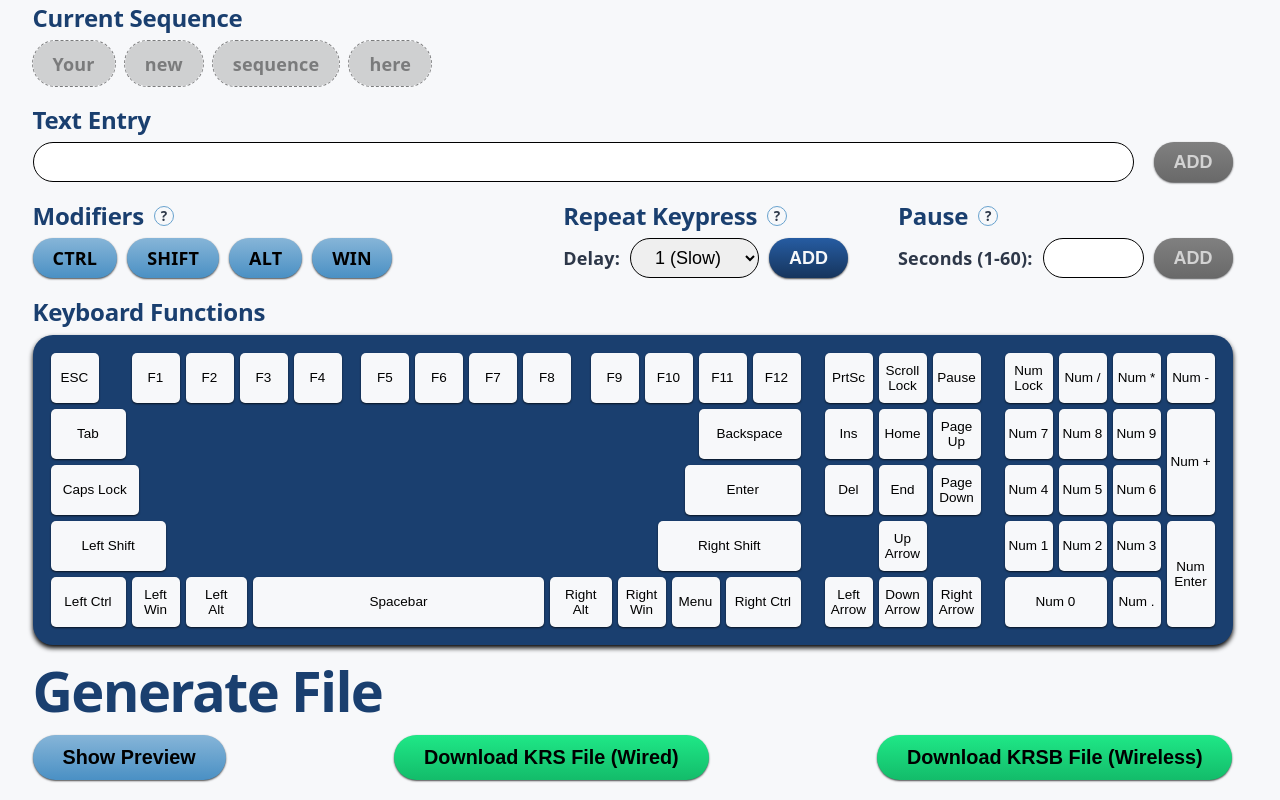
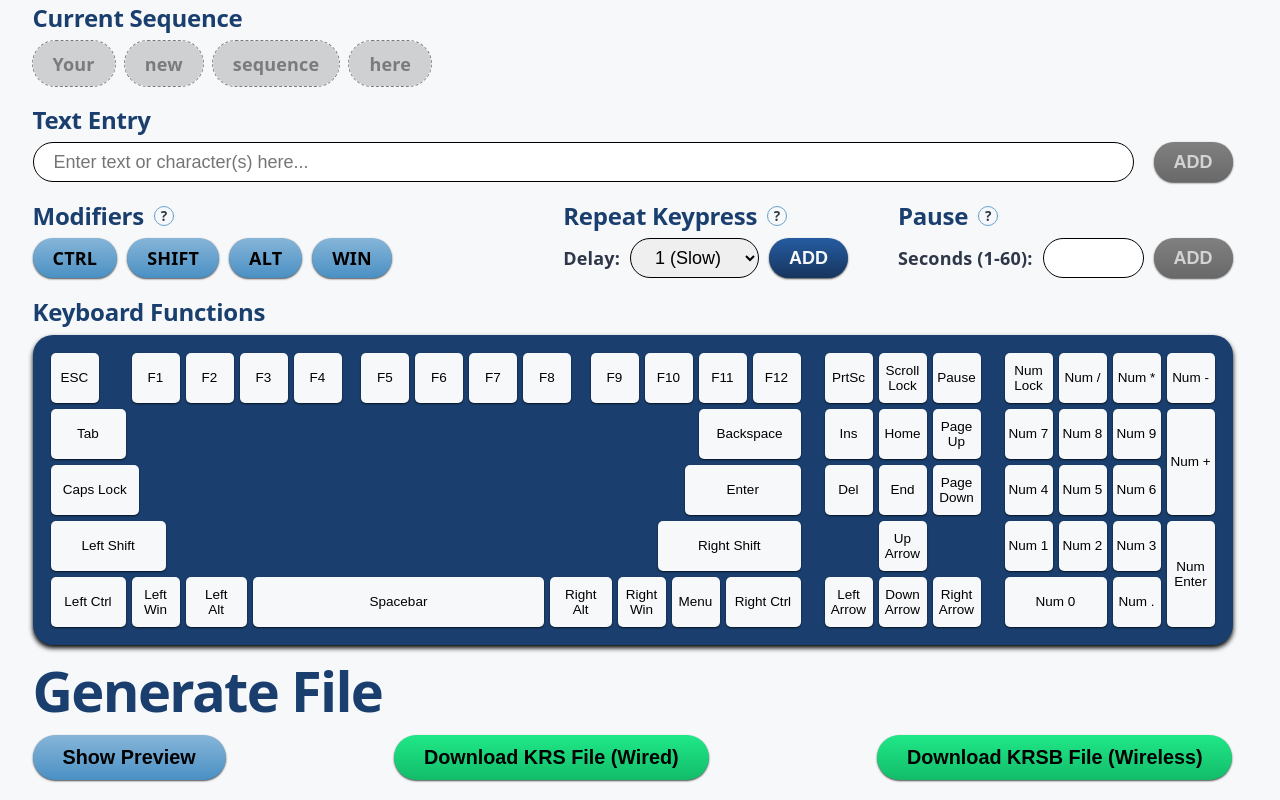
Before and after one commit to reecejpetty/krs-configurator, a React (Vite) app: page / in a window 1280 px wide. Shown: the part 785-1585 px from the top of the page. Built offline with nearby package versions, Linux system fonts and the light colour scheme.

Commit message:
Add placeholder text to text entry

```diff
--- a/src/components/SequenceBuilder/SequenceBuilder.jsx
+++ b/src/components/SequenceBuilder/SequenceBuilder.jsx
@@ -406,7 +406,7 @@ function StringEntry({ string, setString, modifiers, modifierString, modifierVal
     <div className={styles.stringEntry}>
       <h2>Text Entry</h2>
       <form className={styles.stringEntryInput} onSubmit={handleSubmit}>
-        <input type="text" value={string} onChange={handleChange} />
+        <input type="text" value={string} onChange={handleChange} placeholder="Enter text or character(s) here..." />
         <button type="submit" className={styles.addButton} disabled={string.length === 0}>ADD</button>
       </form>
     </div>
```
